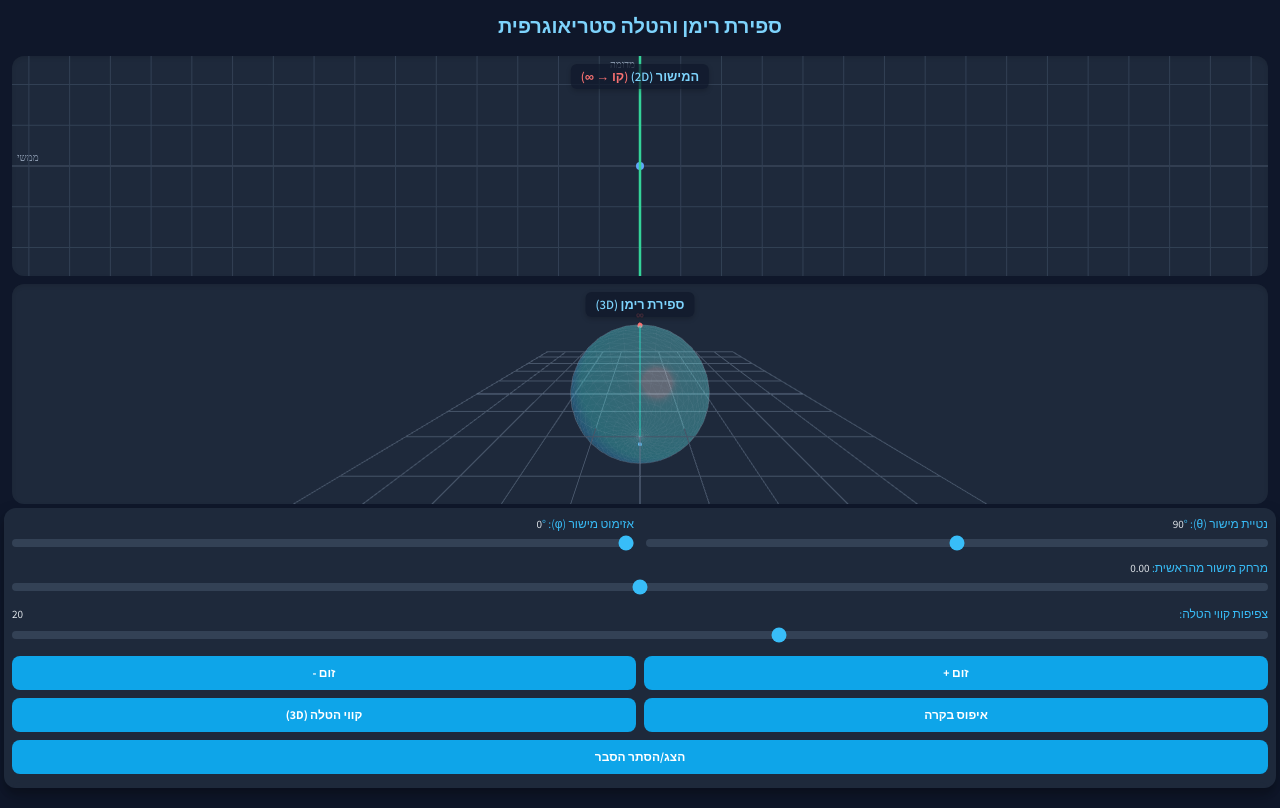
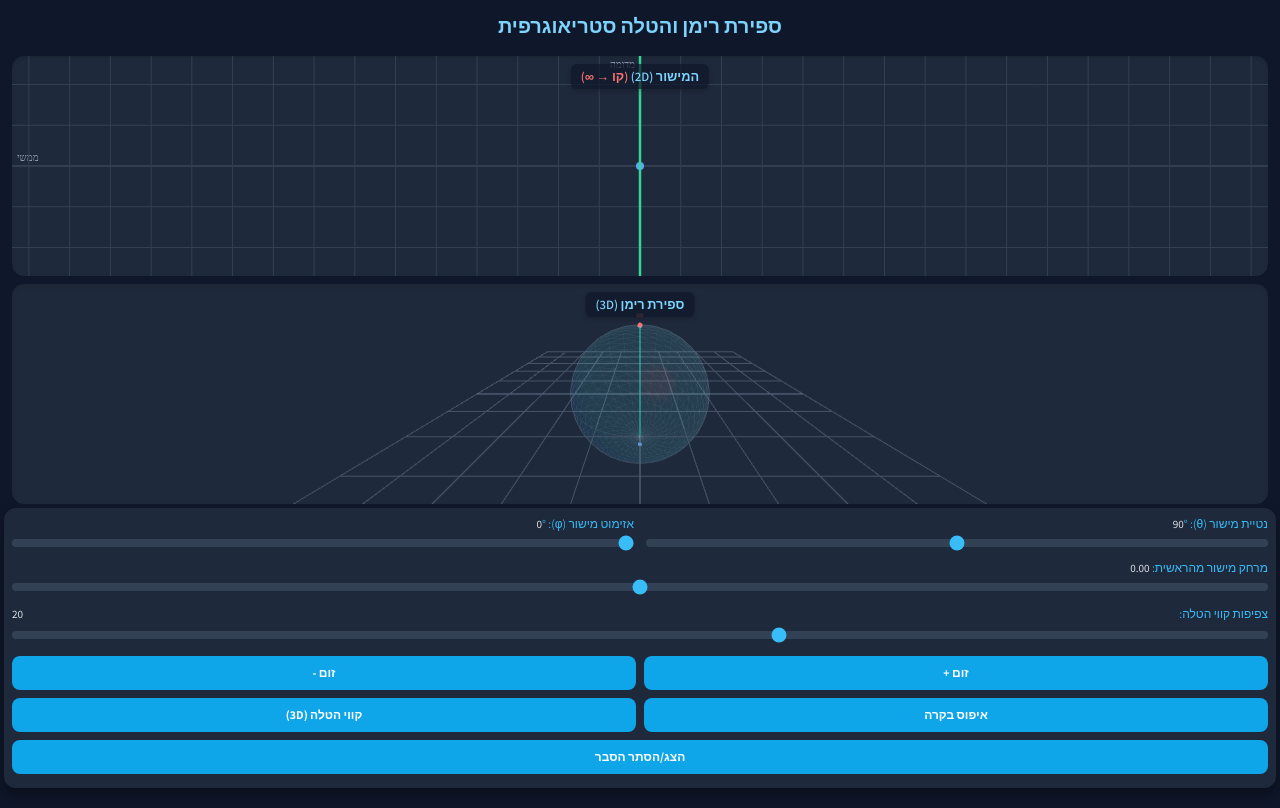
Before and after one commit to kingTB/RiemannSphere, a plain HTML site: page index.html in a window 1280 px wide. Drawn offline with nearby package versions, Linux system fonts and the light colour scheme; animation ran at ten frames a second.

Commit message:
Update index.html
Changed opacity of sphere mat

```diff
--- a/index.html
+++ b/index.html
@@ -290,7 +290,7 @@
             dirLight.position.set(4, -6, 6); scene.add(dirLight);
 
             const sphereGeom = new THREE.SphereGeometry(sphereRadius, sphereSegments, sphereSegments);
-            const sphereMat = new THREE.MeshPhongMaterial({ color: 0x38bdf8, transparent: true, opacity: 0.30, shininess: 80, specular: 0x333333 });
+            const sphereMat = new THREE.MeshPhongMaterial({ color: 0x38bdf8, transparent: true, opacity: 0.10, shininess: 80, specular: 0x333333 });
             sphere = new THREE.Mesh(sphereGeom, sphereMat); scene.add(sphere);
             const wireframeGeom = new THREE.WireframeGeometry(sphereGeom);
             const wireframeMat = new THREE.LineBasicMaterial({ color: 0x94a3b8, transparent: true, opacity: 0.12 });
```
